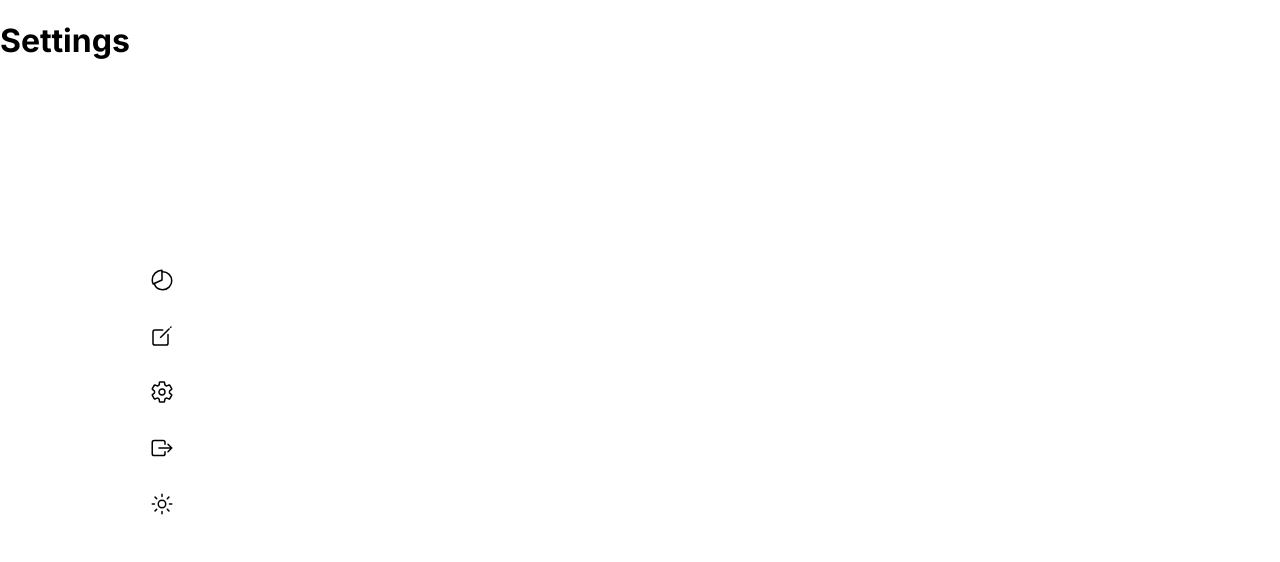
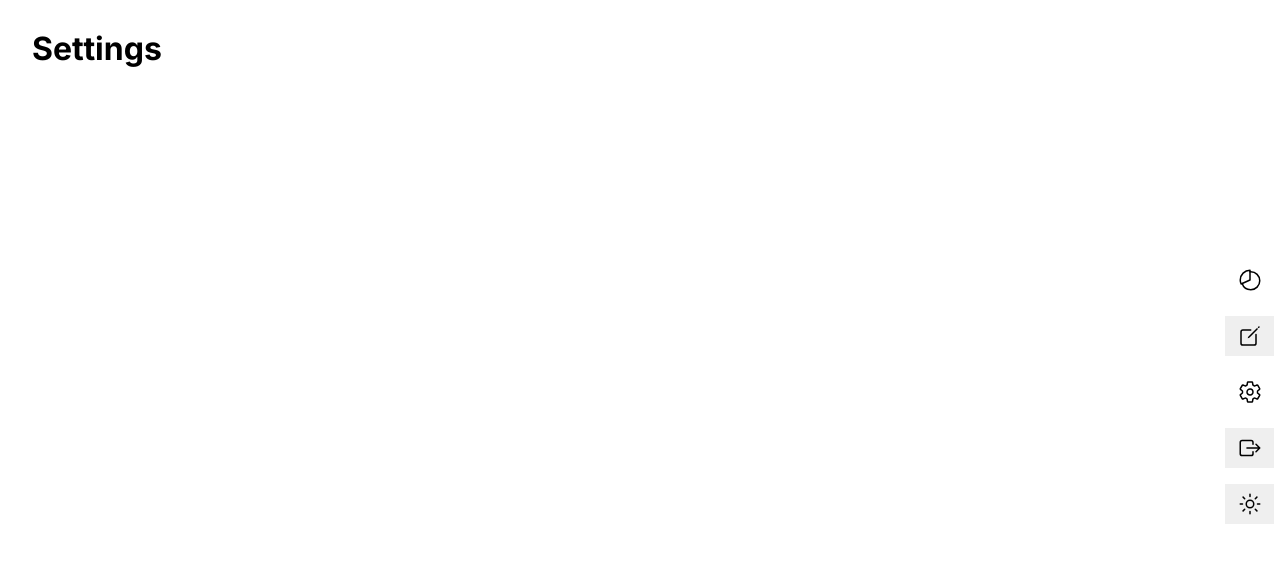
Before and after one commit to aswinikalyan30/expense-tracker, a React (Create React App) app: page /settings in a window 1280 px wide. Shown: the top 562 px of the page. Built offline with nearby package versions, Linux system fonts and the light colour scheme.

Commit message:
Changing file names, migrating variables between css files

```diff
--- a/src/App.js
+++ b/src/App.js
@@ -7,7 +7,6 @@ import { Routes, Route } from 'react-router-dom';
 
 //importing different stylesheets
 import "./App.scss";
-import './../src/scss/Theme.scss';
 
 //importing different components
 import Form from "./components/Form";
--- a/src/App.scss
+++ b/src/App.scss
@@ -1,5 +1,5 @@
 @import url('https://fonts.googleapis.com/css2?family=Inter:wght@300;400;500;600;700;900&display=swap');
-@import './scss/Colors.scss';
+@import './scss/Theme.scss';
 
 .container {
     font-family: Inter;
--- a/src/components/Navigation.js
+++ b/src/components/Navigation.js
@@ -1,11 +1,10 @@
 /* eslint-disable no-unused-vars */
 /* eslint-disable react/prop-types */
-import React from 'react';
-import { Link } from 'react-router-dom';
+import React from "react";
+import { Link } from "react-router-dom";
 
 //importing stylesheets
-import './../scss/Theme.scss';
-import './../scss/Navigation.scss'
+import "./../scss/Navigation.scss";
 
 //importing icons from react-icons
 import {
@@ -22,25 +21,33 @@ import {
 } from "react-icons/io5";
 
 const Navigation = (props) => {
-    const {theme, handleThemeChange} = props;
+  const { theme, handleThemeChange } = props;
   return (
     <div className={`navigation ${theme}`}>
       <nav>
-          <Link className='nav-links' to="/">
-            {theme === 'light' ? <IoPieChartOutline/> : <IoPieChart/>}
+        <li className="nav-items">
+          <Link className="nav-links" to="/">
+            {theme === "light" ? <IoPieChartOutline /> : <IoPieChart />}
           </Link>
+        </li>
+        <li className="nav-items">
           <button>
-            {theme === 'light' ? <IoCreateOutline/> : <IoCreate/>}
+            {theme === "light" ? <IoCreateOutline /> : <IoCreate />}
           </button>
-          <Link className='nav-links' to='settings'>
-            {theme === 'light' ? <IoSettingsOutline/> : <IoSettings/>}
+        </li>
+        <li className="nav-items">
+          <Link className="nav-links" to="settings">
+            {theme === "light" ? <IoSettingsOutline /> : <IoSettings />}
           </Link>
-          <button>
-              {theme === 'light' ? <IoExitOutline/> : <IoExit/>}
+        </li>
+        <li className="nav-items">
+          <button>{theme === "light" ? <IoExitOutline /> : <IoExit />}</button>
+        </li>
+        <li className="nav-items">
+          <button onClick={() => handleThemeChange()}>
+            {theme === "light" ? <IoSunnyOutline /> : <IoMoon />}
           </button>
-          <button onClick={() => handleThemeChange()}>
-            {theme === 'light' ? <IoSunnyOutline/> : <IoMoon/>}
-          </button>
+        </li>
       </nav>
     </div>
   );
--- a/src/components/UserSettings.js
+++ b/src/components/UserSettings.js
@@ -1,12 +1,11 @@
 /* eslint-disable react/prop-types */
 import React from 'react';
-import './../scss/Theme.scss';
 import './../scss/UserSettings.scss';
 
 const UserSettings = (props) => {
     const {theme} = props;
     return(
-        <div className={`.component ${theme}`}>
+        <div className={`component ${theme}`}>
             <h1>Settings</h1>
         </div>
     )
--- a/src/scss/Basic.scss
+++ b/src/scss/Basic.scss
@@ -1,4 +1,4 @@
-@import "./Colors.scss";
+@import "Theme";
 #main {
   h3 {
     font-size: 1rem;
--- a/src/scss/Colors.scss
+++ /dev/null
@@ -1,11 +0,0 @@
-$primary-blue: #173C70;
-$primary-white: #FFFFFF;
-$primary-green: #5EC2B7;
-$primary-grey: #838383;
-$primary-red: #F38D68;
-$secondary-grey: #E5E5E5;
-$dark-blue: #001d3d;
-
-//paddings and margins
-
-$component-padding: 0.5rem 2rem;
--- a/src/scss/Dashboard.scss
+++ b/src/scss/Dashboard.scss
@@ -1,5 +1,5 @@
-@import "Colors";
+@import "Theme";
 main {
-    width: 95vw;
+    width: $component-width;
     padding: $component-padding;
 }
--- a/src/scss/Form.scss
+++ b/src/scss/Form.scss
@@ -1,4 +1,4 @@
-@import "Colors";
+@import "Theme";
 #form-div {
     background: url('./../assets/Finance-illustration.png');
     height: 100%;
--- a/src/scss/Navigation.scss
+++ b/src/scss/Navigation.scss
@@ -1,7 +1,7 @@
-@import 'Colors';
+@import 'Theme';
 
 .navigation {
-    width: 5vw;
+    width: $navigation-width;
     height: 100vh;
     overflow: hidden;
     nav {
@@ -10,6 +10,10 @@
         flex-direction: column;
         align-items: center;
         justify-content: center;
+        .nav-items {
+            list-style: none;
+            width: 80%;
+        }
 
         button, .nav-links {
             text-decoration: none;
@@ -19,8 +23,7 @@
             align-items: center;
             border: none;
             font-size: 1.5rem;
-            width: 80%;
-            background-color: transparent;
+            width: 100%;
             margin-bottom: 1rem;
             padding-top: 0.5rem;
             padding-bottom: 0.5rem;
--- a/src/scss/Overview.scss
+++ b/src/scss/Overview.scss
@@ -1,4 +1,4 @@
-@import 'Colors';
+@import 'Theme';
 
 #overview {
     h3 {
--- a/src/scss/Theme.scss
+++ b/src/scss/Theme.scss
@@ -1,4 +1,22 @@
-@import 'Colors';
+$primary-blue: #173C70;
+$primary-white: #FFFFFF;
+$primary-green: #5EC2B7;
+$primary-grey: #838383;
+$primary-red: #F38D68;
+$secondary-grey: #E5E5E5;
+$dark-blue: #001d3d;
+
+
+//paddings and margins
+$component-padding: 0.5rem 2rem;
+$component-width: 95vw;
+$navigation-width: 5vw;
+$default-fs: 1rem;
+$fs-m: 1.25rem;
+$fs-l: 1.5rem;
+
+//class styling for light and dark mode
+
 .light {
     background-color: white;
     button, .nav-links {
--- a/src/scss/UserSettings.scss
+++ b/src/scss/UserSettings.scss
@@ -1,4 +1,4 @@
-@import 'Colors';
+@import 'Theme';
 
 .component {
     width: 95vw;
```
Lines whose indentation alone changed are shown as unchanged.
